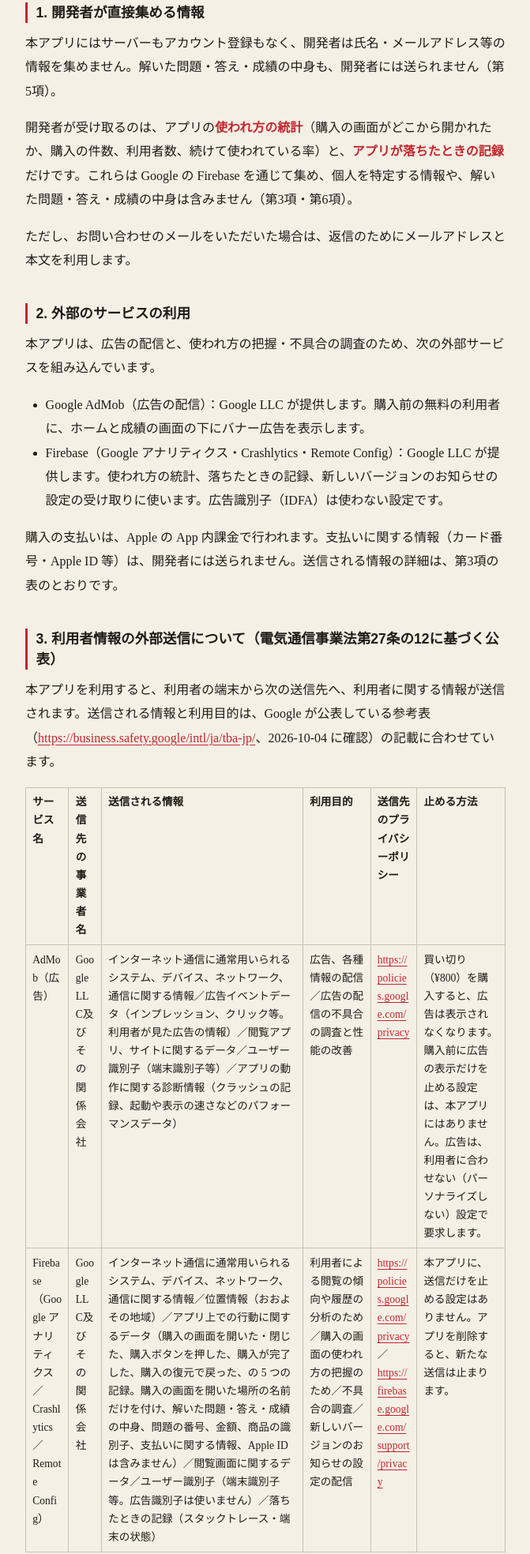
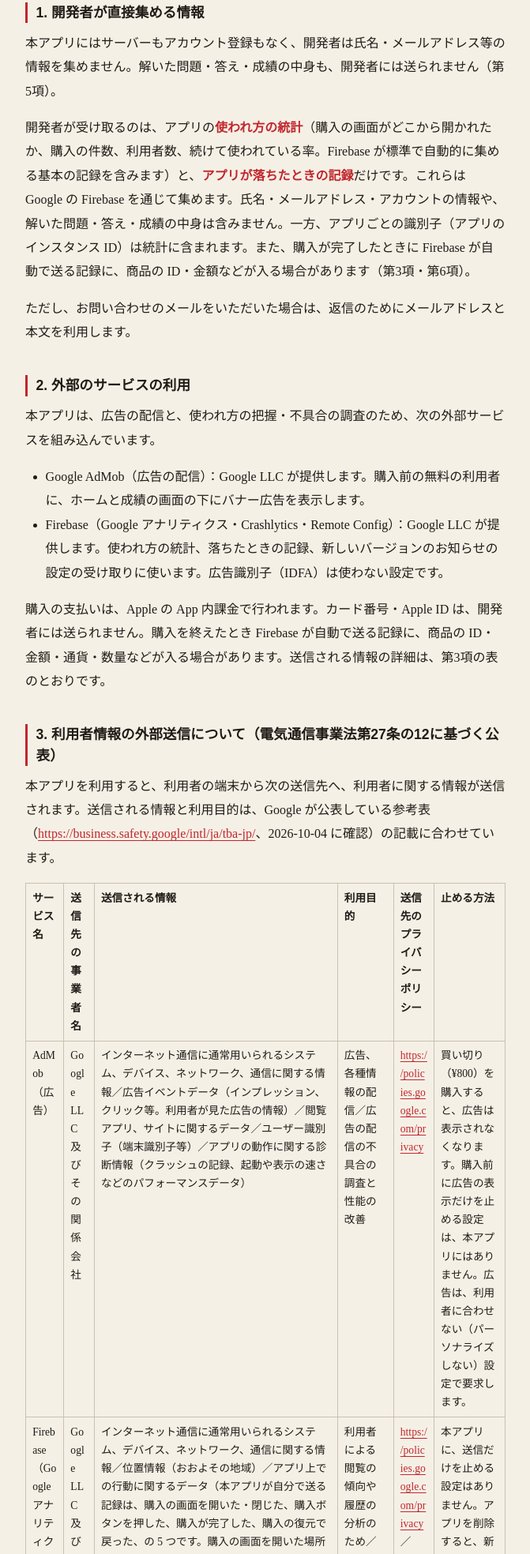
Before and after one commit to nntakuya/nntakuya.github.io, a plain HTML site: page care-drill/privacy.html in a window 1280 px wide. Shown: the part 248-2216 px from the top of the page at 79% size, without its empty margins (304-975 px from the left). Drawn offline with Linux system fonts and the light colour scheme.

Commit message:
介護福祉士 過去問ドリルのプライバシーポリシーと利用規約の言い切りを直す（D-700・D-701）
購入を終えたとき Firebase が自動で送る記録に商品の ID・金額などが入る場合があることを書き、自分で送る 5 つの記録とは分けた。支払いの情報はカード番号・Apple ID に限った。規約の「以後ずっと」を第6条に合わせた。

Co-Authored-By: Claude Opus 5.5 <noreply@anthropic.com>

```diff
--- a/care-drill/privacy.html
+++ b/care-drill/privacy.html
@@ -13,25 +13,26 @@
 <p>開発者 nntakuya（以下「開発者」）は、iOS アプリ「介護福祉士 過去問ドリル」（以下「本アプリ」）における利用者の情報の取り扱いを、以下のとおり定めます。</p>
 <h2>1. 開発者が直接集める情報</h2>
 <p>本アプリにはサーバーもアカウント登録もなく、開発者は氏名・メールアドレス等の情報を集めません。解いた問題・答え・成績の中身も、開発者には送られません（第5項）。</p>
-<p>開発者が受け取るのは、アプリの<strong>使われ方の統計</strong>（購入の画面がどこから開かれたか、購入の件数、利用者数、続けて使われている率）と、<strong>アプリが落ちたときの記録</strong>だけです。これらは Google の Firebase を通じて集め、個人を特定する情報や、解いた問題・答え・成績の中身は含みません（第3項・第6項）。</p>
+<p>開発者が受け取るのは、アプリの<strong>使われ方の統計</strong>（購入の画面がどこから開かれたか、購入の件数、利用者数、続けて使われている率。Firebase が標準で自動的に集める基本の記録を含みます）と、<strong>アプリが落ちたときの記録</strong>だけです。これらは Google の Firebase を通じて集めます。氏名・メールアドレス・アカウントの情報や、解いた問題・答え・成績の中身は含みません。一方、アプリごとの識別子（アプリのインスタンス ID）は統計に含まれます。また、購入が完了したときに Firebase が自動で送る記録に、商品の ID・金額などが入る場合があります（第3項・第6項）。</p>
 <p>ただし、お問い合わせのメールをいただいた場合は、返信のためにメールアドレスと本文を利用します。</p>
 <h2>2. 外部のサービスの利用</h2>
 <p>本アプリは、広告の配信と、使われ方の把握・不具合の調査のため、次の外部サービスを組み込んでいます。</p>
 <ul><li>Google AdMob（広告の配信）：Google LLC が提供します。購入前の無料の利用者に、ホームと成績の画面の下にバナー広告を表示します。</li><li>Firebase（Google アナリティクス・Crashlytics・Remote Config）：Google LLC が提供します。使われ方の統計、落ちたときの記録、新しいバージョンのお知らせの設定の受け取りに使います。広告識別子（IDFA）は使わない設定です。</li></ul>
-<p>購入の支払いは、Apple の App 内課金で行われます。支払いに関する情報（カード番号・Apple ID 等）は、開発者には送られません。送信される情報の詳細は、第3項の表のとおりです。</p>
+<p>購入の支払いは、Apple の App 内課金で行われます。カード番号・Apple ID は、開発者には送られません。購入を終えたとき Firebase が自動で送る記録に、商品の ID・金額・通貨・数量などが入る場合があります。送信される情報の詳細は、第3項の表のとおりです。</p>
 <h2>3. 利用者情報の外部送信について（電気通信事業法第27条の12に基づく公表）</h2>
 <p>本アプリを利用すると、利用者の端末から次の送信先へ、利用者に関する情報が送信されます。送信される情報と利用目的は、Google が公表している参考表（<a href="https://business.safety.google/intl/ja/tba-jp/">https://business.safety.google/intl/ja/tba-jp/</a>、2026-10-04 に確認）の記載に合わせています。</p>
 <div class="table"><table><thead><tr><th scope="col">サービス名</th><th scope="col">送信先の事業者名</th><th scope="col">送信される情報</th><th scope="col">利用目的</th><th scope="col">送信先のプライバシーポリシー</th><th scope="col">止める方法</th></tr></thead><tbody>
 <tr><td>AdMob（広告）</td><td>Google LLC及びその関係会社</td><td>インターネット通信に通常用いられるシステム、デバイス、ネットワーク、通信に関する情報／広告イベントデータ（インプレッション、クリック等。利用者が見た広告の情報）／閲覧アプリ、サイトに関するデータ／ユーザー識別子（端末識別子等）／アプリの動作に関する診断情報（クラッシュの記録、起動や表示の速さなどのパフォーマンスデータ）</td><td>広告、各種情報の配信／広告の配信の不具合の調査と性能の改善</td><td><a href="https://policies.google.com/privacy?hl=ja">https://policies.google.com/privacy</a></td><td>買い切り（¥800）を購入すると、広告は表示されなくなります。購入前に広告の表示だけを止める設定は、本アプリにはありません。広告は、利用者に合わせない（パーソナライズしない）設定で要求します。</td></tr>
-<tr><td>Firebase（Google アナリティクス／Crashlytics／Remote Config）</td><td>Google LLC及びその関係会社</td><td>インターネット通信に通常用いられるシステム、デバイス、ネットワーク、通信に関する情報／位置情報（おおよその地域）／アプリ上での行動に関するデータ（購入の画面を開いた・閉じた、購入ボタンを押した、購入が完了した、購入の復元で戻った、の 5 つの記録。購入の画面を開いた場所の名前だけを付け、解いた問題・答え・成績の中身、問題の番号、金額、商品の識別子、支払いに関する情報、Apple ID は含みません）／閲覧画面に関するデータ／ユーザー識別子（端末識別子等。広告識別子は使いません）／落ちたときの記録（スタックトレース・端末の状態）</td><td>利用者による閲覧の傾向や履歴の分析のため／購入の画面の使われ方の把握のため／不具合の調査／新しいバージョンのお知らせの設定の配信</td><td><a href="https://policies.google.com/privacy?hl=ja">https://policies.google.com/privacy</a> ／ <a href="https://firebase.google.com/support/privacy">https://firebase.google.com/support/privacy</a></td><td>本アプリに、送信だけを止める設定はありません。アプリを削除すると、新たな送信は止まります。</td></tr>
+<tr><td>Firebase（Google アナリティクス／Crashlytics／Remote Config）</td><td>Google LLC及びその関係会社</td><td>インターネット通信に通常用いられるシステム、デバイス、ネットワーク、通信に関する情報／位置情報（おおよその地域）／アプリ上での行動に関するデータ（本アプリが自分で送る記録は、購入の画面を開いた・閉じた、購入ボタンを押した、購入が完了した、購入の復元で戻った、の 5 つです。購入の画面を開いた場所の名前だけを付け、解いた問題・答え・成績の中身、問題の番号、金額、商品の識別子、支払いに関する情報、Apple ID は、本アプリが自分で送る 5 つの記録には入れていません。このほか、Firebase が標準で自動的に集める基本の記録（アプリの初回起動・利用の開始・画面の移り変わり・アプリ内購入の完了など）が送られることがあります。購入が完了したときに Google アナリティクスが自動で送る記録（in_app_purchase）に、商品の ID・商品名・金額・通貨・数量などが入る場合があります）／閲覧画面に関するデータ／ユーザー識別子（端末識別子等。広告識別子は使いません）／落ちたときの記録（スタックトレース・端末の状態）</td><td>利用者による閲覧の傾向や履歴の分析のため／購入の画面の使われ方の把握のため／不具合の調査／新しいバージョンのお知らせの設定の配信</td><td><a href="https://policies.google.com/privacy?hl=ja">https://policies.google.com/privacy</a> ／ <a href="https://firebase.google.com/support/privacy">https://firebase.google.com/support/privacy</a></td><td>本アプリに、送信だけを止める設定はありません。アプリを削除すると、新たな送信は止まります。</td></tr>
 </tbody></table></div>
+<p><strong>自動で集められる記録について：</strong>Google アナリティクスは、アプリの初回起動・利用の開始・画面の移り変わり・アプリ内購入の完了など、標準で自動的に集める基本の記録があります。このうち、購入が完了したときに Firebase が自動で送る記録（in_app_purchase）に、商品の ID・商品名・金額・通貨・数量などが入る場合があります（<a href="https://support.google.com/analytics/answer/9234069?hl=ja">https://support.google.com/analytics/answer/9234069?hl=ja</a>）。第6項の 5 つの記録は、本アプリが自分で送るものです。</p>
 <p>Google のサービスを使用するアプリから収集した情報の Google による使用については、<a href="https://policies.google.com/technologies/partner-sites?hl=ja">https://policies.google.com/technologies/partner-sites?hl=ja</a> もご覧ください。広告のカスタマイズは <a href="https://adssettings.google.com">https://adssettings.google.com</a> で設定できます。</p>
 <h2>4. 広告と追跡の許可（ATT）</h2>
 <p>本アプリは、iOS の「App Tracking Transparency」の確認画面を表示せず、利用者に合わせた広告（パーソナライズ広告）は配信しません。広告は、利用者に合わせない設定で要求します。Firebase も広告識別子を使いません。広告は、購入すると表示されなくなります。</p>
 <h2>5. 端末内に保存するデータ</h2>
 <p>学習の記録（解答の結果、間違えた問題、途中の状況）と、購入済みであることの印は、利用者の端末内にのみ保存し、開発者は受け取りません。本アプリを削除すると、学習の記録は消え、開発者は復元できません。設定の「成績を消去する」で、学習の記録を消すこともできます（購入は消えません）。開発者に送られるのは、第1項・第3項の「使われ方の統計」と「落ちたときの記録」だけです。Google に送られた使われ方の統計のうち利用者単位のデータの保持期間は、Google の設定に基づきます。落ちたときの記録は 90 日で消えます。アプリを削除すると、新たな送信は止まります。Google が保持する情報については、Google のプライバシーポリシーに従います。</p>
 <h2>6. 購入の記録</h2>
-<p>購入の画面の使われ方を知るため、本アプリは次の 5 つの記録だけを Firebase に送ります。購入の画面を開いた／閉じた／購入ボタンを押した／購入が完了した／購入の復元で購入済みに戻った。このうち前の 3 つには、画面を開いた場所（ホーム・科目の画面・解き終えた画面・設定のどれか）の名前だけを付けます。金額、商品の識別子、支払いに関する情報、Apple ID、利用者の ID は送りません。購入そのものの処理は、Apple が行います。</p>
+<p>購入の画面の使われ方を知るため、本アプリは、自分で送る記録としては、次の 5 つだけを Firebase に送ります（Firebase が標準で自動的に集める基本の記録は、第3項のとおり、これとは別です）。購入の画面を開いた／閉じた／購入ボタンを押した／購入が完了した／購入の復元で購入済みに戻った。このうち前の 3 つには、画面を開いた場所（ホーム・科目の画面・解き終えた画面・設定のどれか）の名前だけを付けます。本アプリが自分で送る 5 つの記録には、金額、商品の識別子、支払いに関する情報、Apple ID、氏名やアカウントのような利用者の ID は入れていません（アプリのインスタンス ID は、第3項のとおり、Google アナリティクスの記録に付きます）。ただし、購入が完了したときに Firebase が自動で送る記録（in_app_purchase）に、商品の ID・商品名・金額・通貨・数量などが入る場合があります（第3項）。購入そのものの処理は、Apple が行います。</p>
 <h2>7. お子さまの利用</h2>
 <p>本アプリは子ども向けではありません。</p>
 <h2>8. お問い合わせ</h2>
```
Also changed, not shown: care-drill/terms.html (+1 -1 lines).
